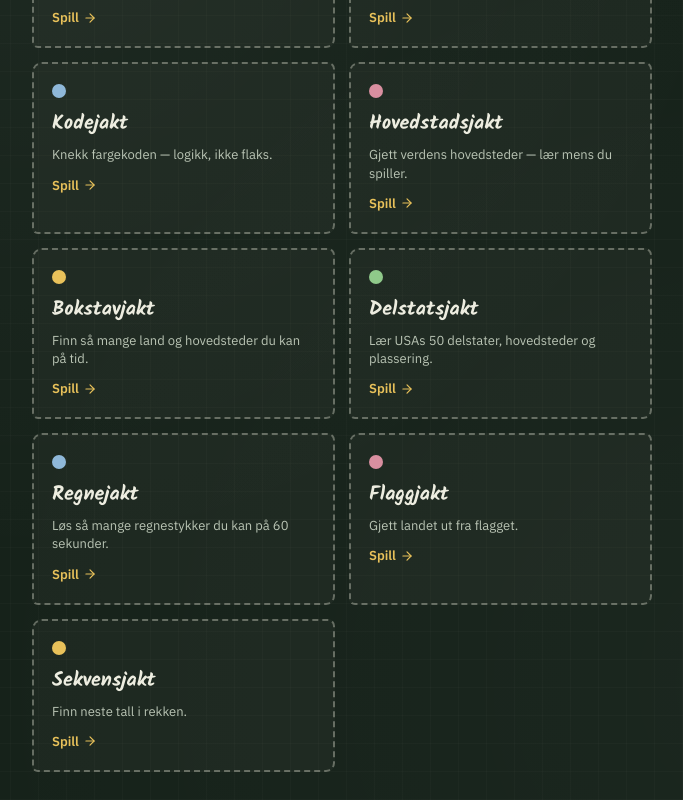
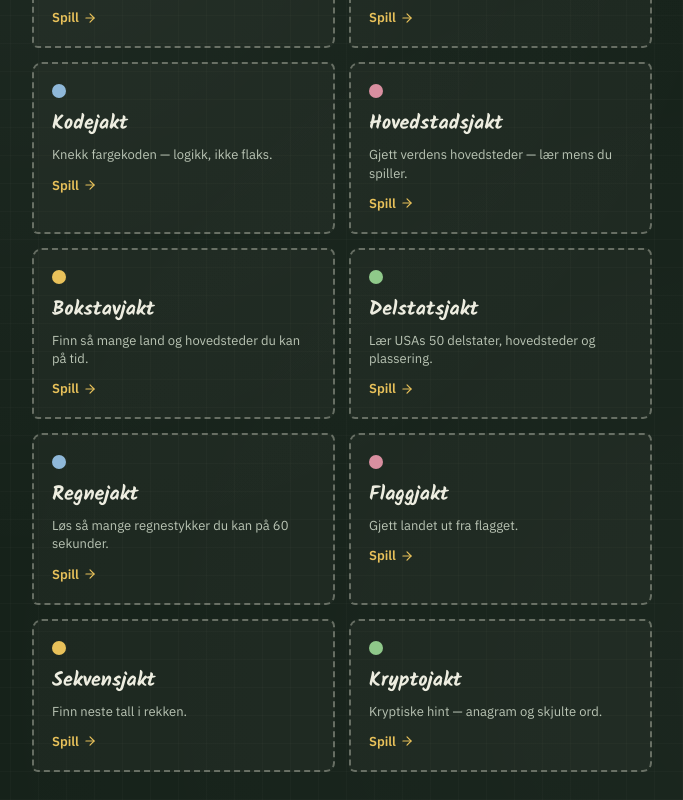
Before and after one commit to Ragnhibo/Fellesnevner-Platform, a React (Vite) app: page / in a window 1280 px wide. Shown: the part 347-1147 px from the top of the page, without its empty margins (298-981 px from the left). Built offline with nearby package versions, Linux system fonts and the light colour scheme; no server answers.

Commit message:
Add files via upload

```diff
--- a/src/pages/Home.jsx
+++ b/src/pages/Home.jsx
@@ -67,6 +67,13 @@ const GAMES = [
     title: "Sekvensjakt",
     tagline: "Finn neste tall i rekken.",
     color: colors.accent,
+    available: true,
+  },
+  {
+    slug: "/kryptojakt",
+    title: "Kryptojakt",
+    tagline: "Kryptiske hint — anagram og skjulte ord.",
+    color: colors.mint,
     available: true,
   },
 ];
```
